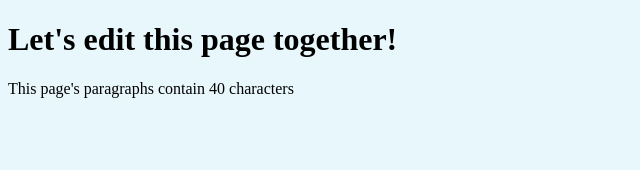
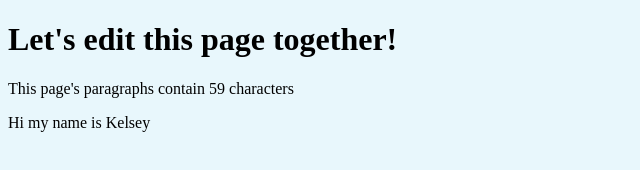
Before and after one commit to tkornn/RiotGames1-GitHub-Demo, a plain HTML site: page index.html in a window 1280 px wide. Shown: the whole page, without its empty margins (0-640 px from the left). Drawn offline with Linux system fonts and the light colour scheme.

Commit message:
Kelsey's intro

```diff
--- a/index.html
+++ b/index.html
@@ -19,6 +19,7 @@
   </main>
   <footer>
     <p>This page's paragraphs contain <span id="charNum"></span> characters</p>
+    <p>Hi my name is Kelsey</p>
   </footer>
 </body>
 <script src="script.js"></script>
```
